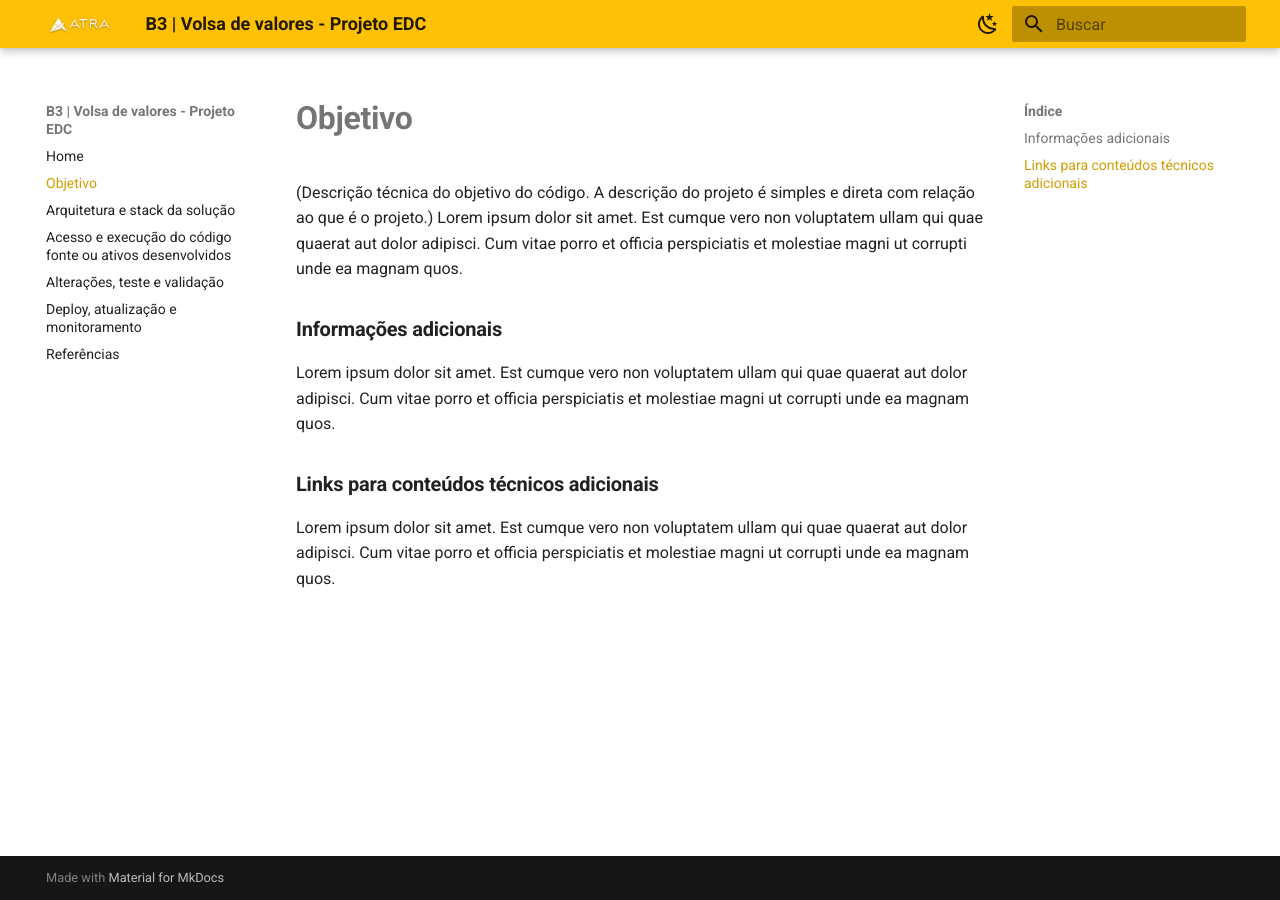
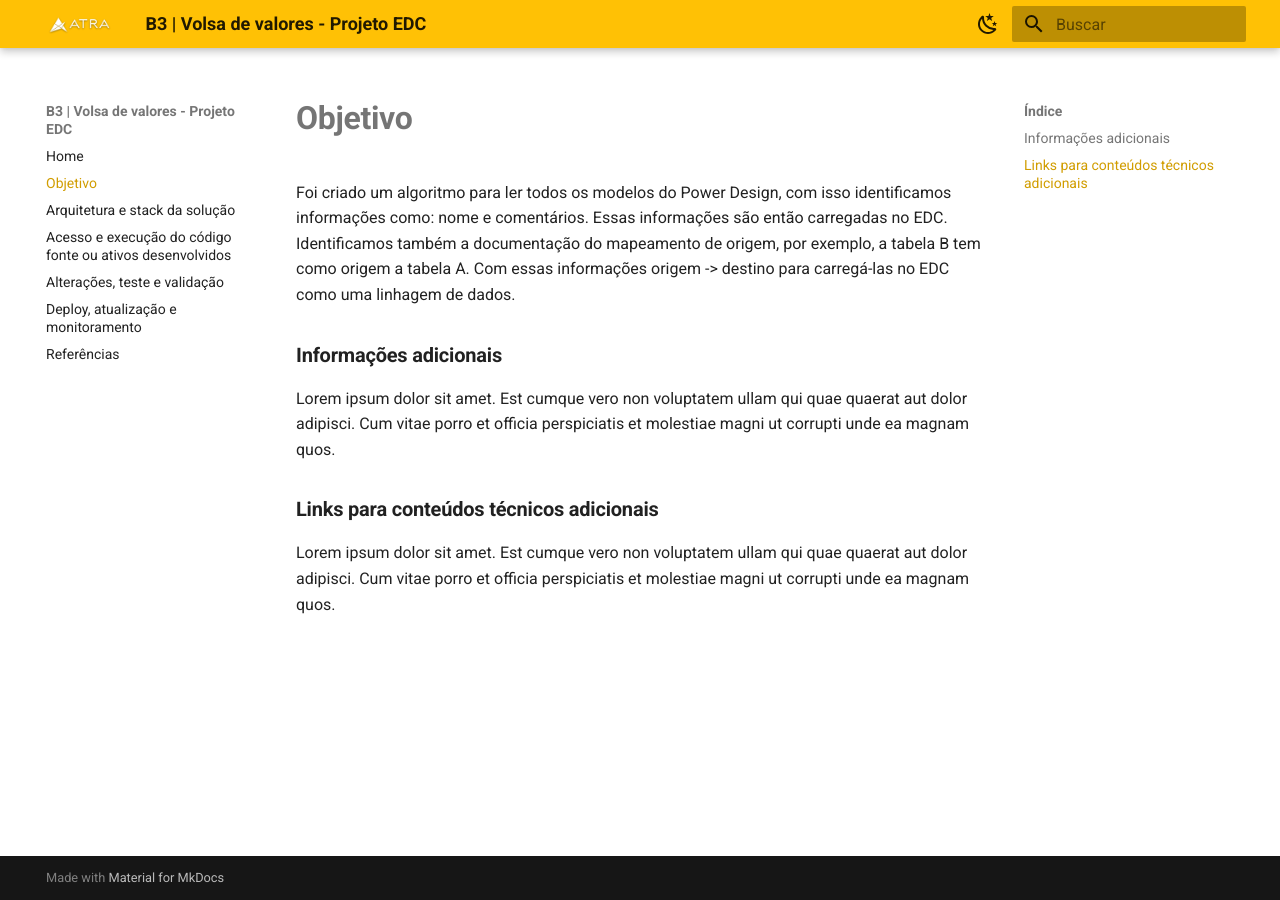
Before and after one commit to lucianafm-atra/b3_docs-mkdocs, an MkDocs documentation site: the page built from docs/objetivo.md, in a window 1280 px wide. Built offline with MkDocs 1.6.1 and Material for MkDocs 9.7.7, drawn with Linux system fonts in a browser that asks for light colours.

Commit message:
Escrito o objetivo do projeto

```diff
--- a/docs/objetivo.md
+++ b/docs/objetivo.md
@@ -1,7 +1,6 @@
 # **Objetivo**
 
-(Descrição técnica do objetivo do código. A descrição do projeto é simples e direta com relação ao que é o projeto.)
-Lorem ipsum dolor sit amet. Est cumque vero non voluptatem ullam qui quae quaerat aut dolor adipisci. Cum vitae porro et officia perspiciatis et molestiae magni ut corrupti unde ea magnam quos.
+Foi criado um algoritmo para ler todos os modelos do Power Design, com isso identificamos informações como: nome e comentários. Essas informações são então carregadas no EDC. Identificamos  também a documentação do mapeamento de origem, por exemplo, a tabela B tem como origem a tabela A. Com essas informações origem -> destino para carregá-las no EDC como uma linhagem de dados.
 
 
 ### **Informações adicionais**
```
